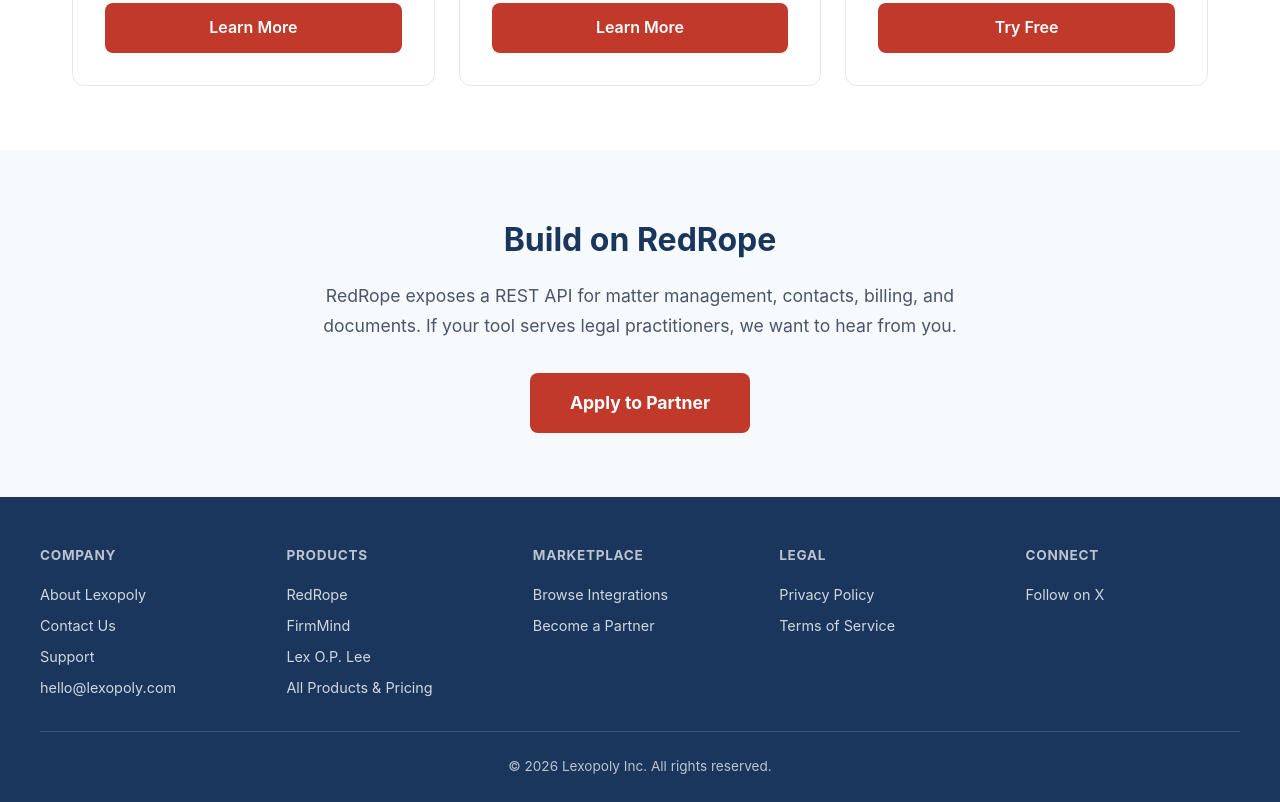
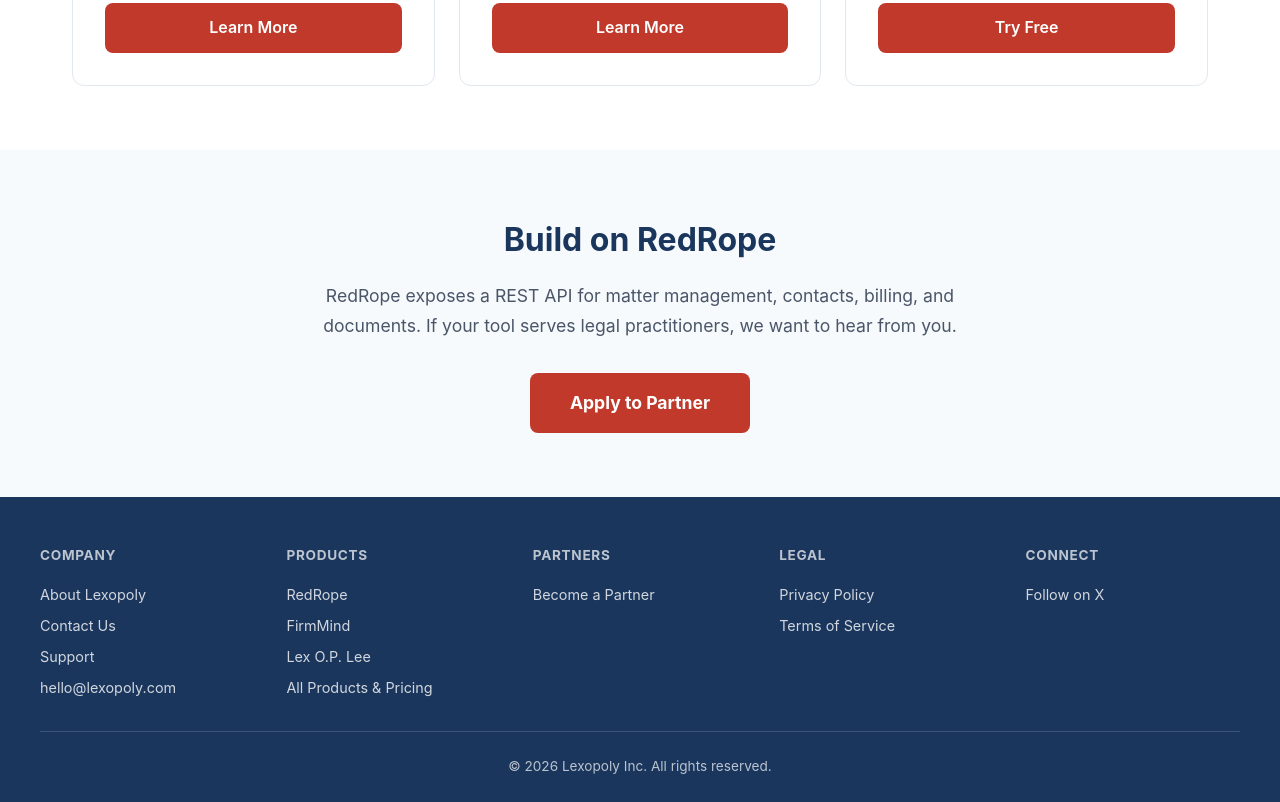
Before and after one commit to dev-1-lexopoly/lexopoly-site, a website: page marketplace/index.html in a window 1280 px wide. Shown: the part 871-1673 px from the top of the page. Drawn offline with Linux system fonts and the light colour scheme.

Commit message:
fix: hide marketplace from search engines until partner agreements signed
Add noindex/nofollow, remove self-referencing footer link. Page stays
live at /marketplace/ but is not discoverable via nav or crawlers.
Marketplace with only own products signals "nobody else is here yet"
to visitors — better to delay public discovery until external partners
sign on.

```diff
--- a/marketplace/index.html
+++ b/marketplace/index.html
@@ -17,7 +17,7 @@
     <meta name="description" content="Extend RedRope with marketplace integrations. AI-powered intake, document processing, certified mail, privacy middleware, and more. Built for legal practitioners.">
     <meta name="keywords" content="RedRope marketplace, legal integrations, practice management integrations, legal AI, MailMan, FirmMind, QuoteCreator, Lexopoly">
     <meta name="author" content="Lexopoly Inc.">
-    <meta name="robots" content="index, follow">
+    <meta name="robots" content="noindex, nofollow">
     <link rel="canonical" href="https://lexopoly.com/marketplace/">
 
     <!-- Open Graph -->
@@ -824,9 +824,8 @@
                 </div>
             </div>
             <div class="footer-section">
-                <h4>Marketplace</h4>
+                <h4>Partners</h4>
                 <div class="footer-links">
-                    <a href="/marketplace/">Browse Integrations</a>
                     <a href="/contact/">Become a Partner</a>
                 </div>
             </div>
```
